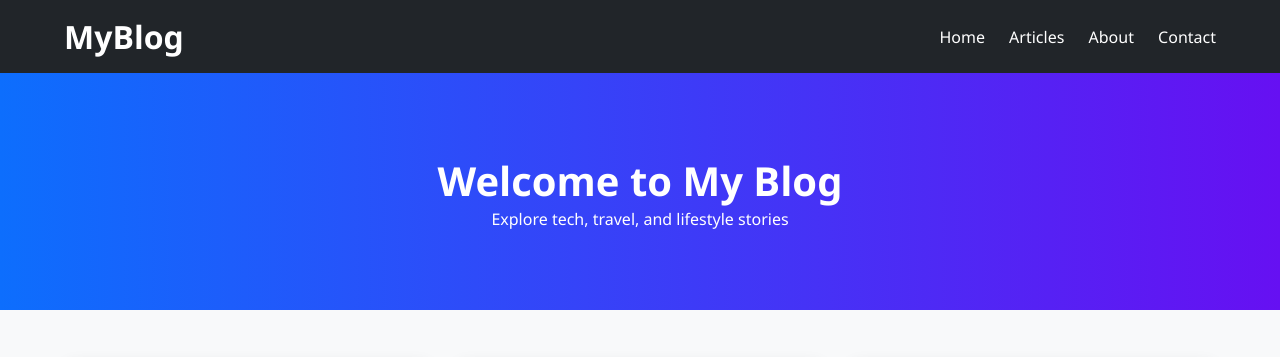
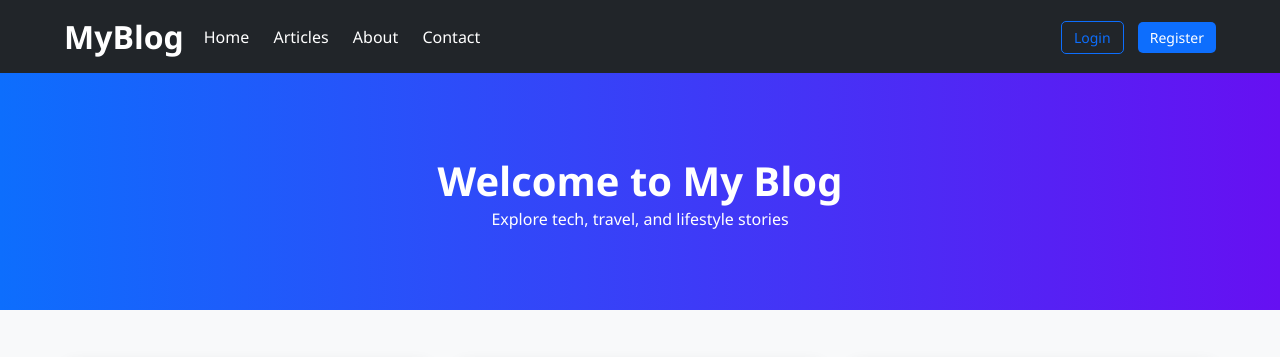
Before and after one commit to Rushiavhad45/django-blog, a Django app: page / in a window 1280 px wide. Shown: the top 357 px of the page. Run offline with Django 5.2, Linux system fonts and the light colour scheme.

Commit message:
Made changes

```diff
--- a/templates/home.html
+++ b/templates/home.html
@@ -35,14 +35,47 @@
             align-items: center;
         }
 
-        .navbar nav a {
+        .nav-left {
+            display: flex;
+            align-items: center;
+        }
+
+        .nav-left nav a {
             color: white;
             margin-left: 20px;
             text-decoration: none;
         }
 
-        .navbar nav a:hover {
+        .nav-left nav a:hover {
             color: #0d6efd;
+        }
+
+        /* Buttons */
+        .nav-right a {
+            margin-left: 10px;
+            text-decoration: none;
+            padding: 6px 12px;
+            border-radius: 5px;
+            font-size: 14px;
+        }
+
+        .login-btn {
+            border: 1px solid #0d6efd;
+            color: #0d6efd;
+        }
+
+        .login-btn:hover {
+            background: #0d6efd;
+            color: white;
+        }
+
+        .register-btn {
+            background: #0d6efd;
+            color: white;
+        }
+
+        .register-btn:hover {
+            background: #0b5ed7;
         }
 
         /* Hero */
@@ -125,6 +158,8 @@
     <!-- Navbar -->
     <header class="navbar">
         <div class="container">
+
+            <div class="nav-left">
                 <h1>MyBlog</h1>
                 <nav>
                     <a href="#">Home</a>
@@ -132,6 +167,13 @@
                     <a href="#">About</a>
                     <a href="#">Contact</a>
                 </nav>
+            </div>
+
+            <div class="nav-right">
+                <a href="#" class="login-btn">Login</a>
+                <a href="#" class="register-btn">Register</a>
+            </div>
+
         </div>
     </header>
 
@@ -157,7 +199,7 @@
             <img src="https://images.unsplash.com/photo-1507525428034-b723cf961d3e">
             <div class="card-content">
                 <h3>Top Travel Destinations 2026</h3>
-                <p>Discover the most beautiful places to visit this year around the world.</p>
+                <p>Discover the most beautiful places to visit this year.</p>
                 <button>Read More</button>
             </div>
         </div>
@@ -166,7 +208,7 @@
             <img src="https://images.unsplash.com/photo-1518779578993-ec3579fee39f">
             <div class="card-content">
                 <h3>AI in Everyday Life</h3>
-                <p>How artificial intelligence is shaping our future and daily experiences.</p>
+                <p>How artificial intelligence is shaping our daily experiences.</p>
                 <button>Read More</button>
             </div>
         </div>
```
Lines whose indentation alone changed are shown as unchanged.
